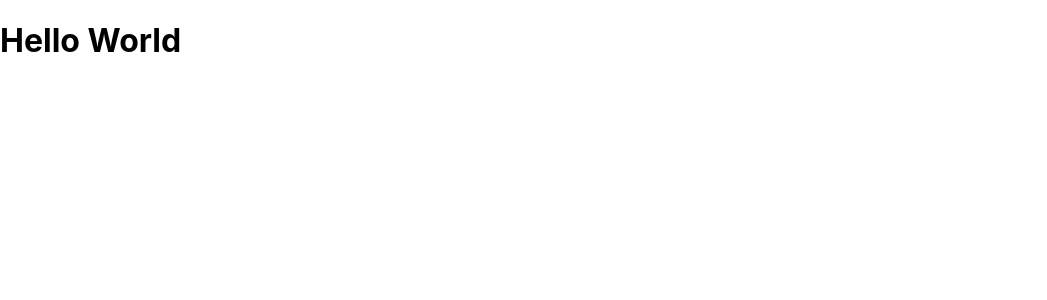
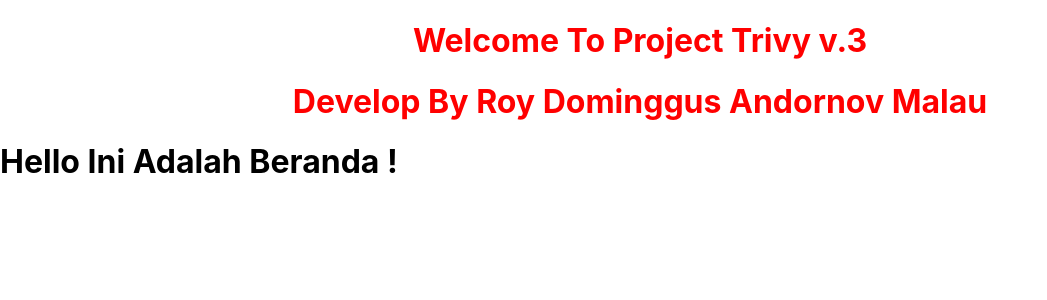
Before and after one commit to Dominggus11/Front_end-Trivy_3, a React (Create React App) app: page / in a window 1280 px wide. Shown: the top 300 px of the page, without its empty margins (0-1047 px from the left). Built offline with nearby package versions, Linux system fonts and the light colour scheme.

Commit message:
Belajar Komponen React JS

```diff
--- a/src/App.js
+++ b/src/App.js
@@ -1,10 +1,12 @@
 import React from "react";
-
+import Beranda from "./Component/Class/Beranda";
+import Home from "./Component/Functional/Home";
 
 function App () {
   return (
-    <div>
-      <h1>Hello World</h1>
+    <div className="App">
+      <Home />
+      <Beranda />
     </div>
   )
 }
--- /dev/null
+++ b/src/Component/Class/Beranda.js
@@ -0,0 +1,11 @@
+import React from "react";
+
+class Beranda extends React.Component{
+    render() {
+        return <div>
+            <h1>Hello Ini Adalah Beranda !</h1>
+        </div>
+    }
+}
+
+export default Beranda;
--- /dev/null
+++ b/src/Component/Functional/Home.css
@@ -0,0 +1,4 @@
+.Home {
+    text-align: center;
+    color: red;
+}
--- /dev/null
+++ b/src/Component/Functional/Home.js
@@ -0,0 +1,12 @@
+import React from "react";
+import './Home.css'
+function Home () {
+    return (
+        <div className="Home">
+            <h1> Welcome To Project Trivy v.3 </h1>
+            <h1> Develop By Roy Dominggus Andornov Malau</h1>
+        </div>
+    )
+}
+
+export default Home;
```
